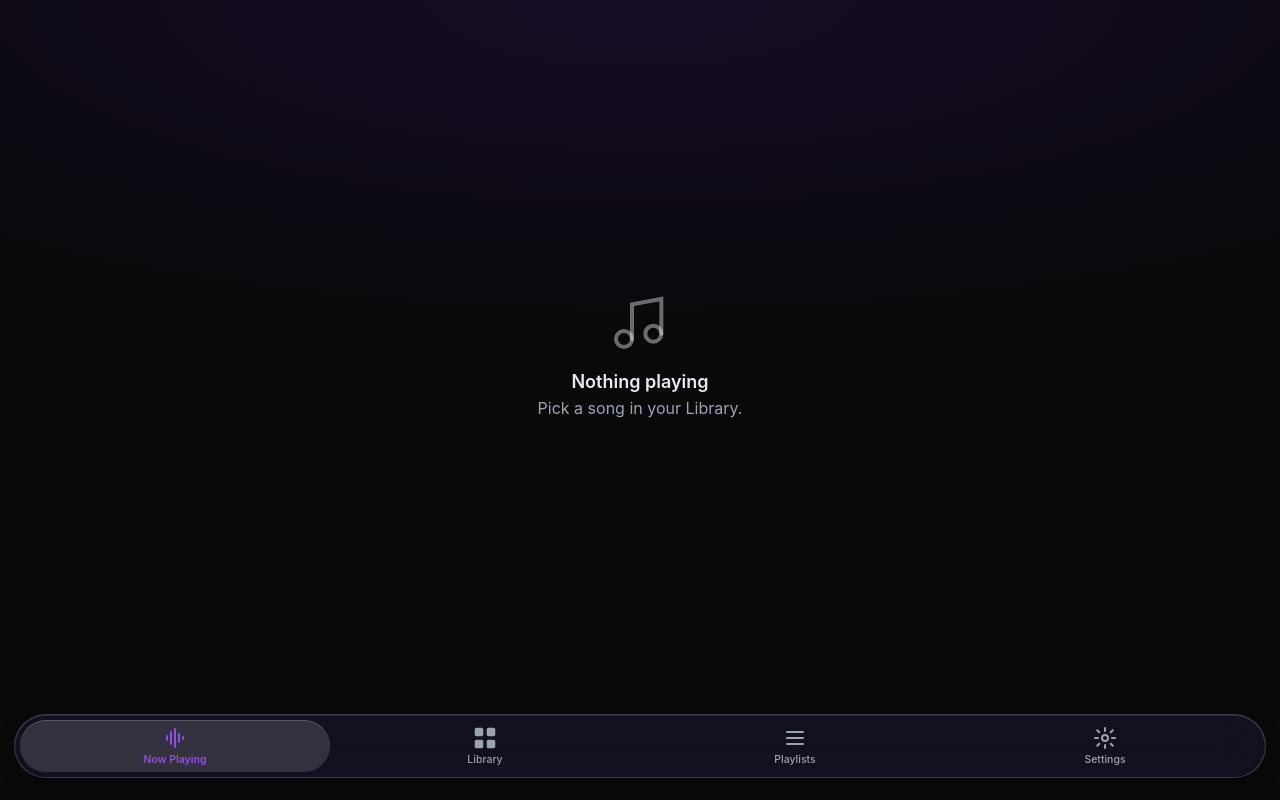
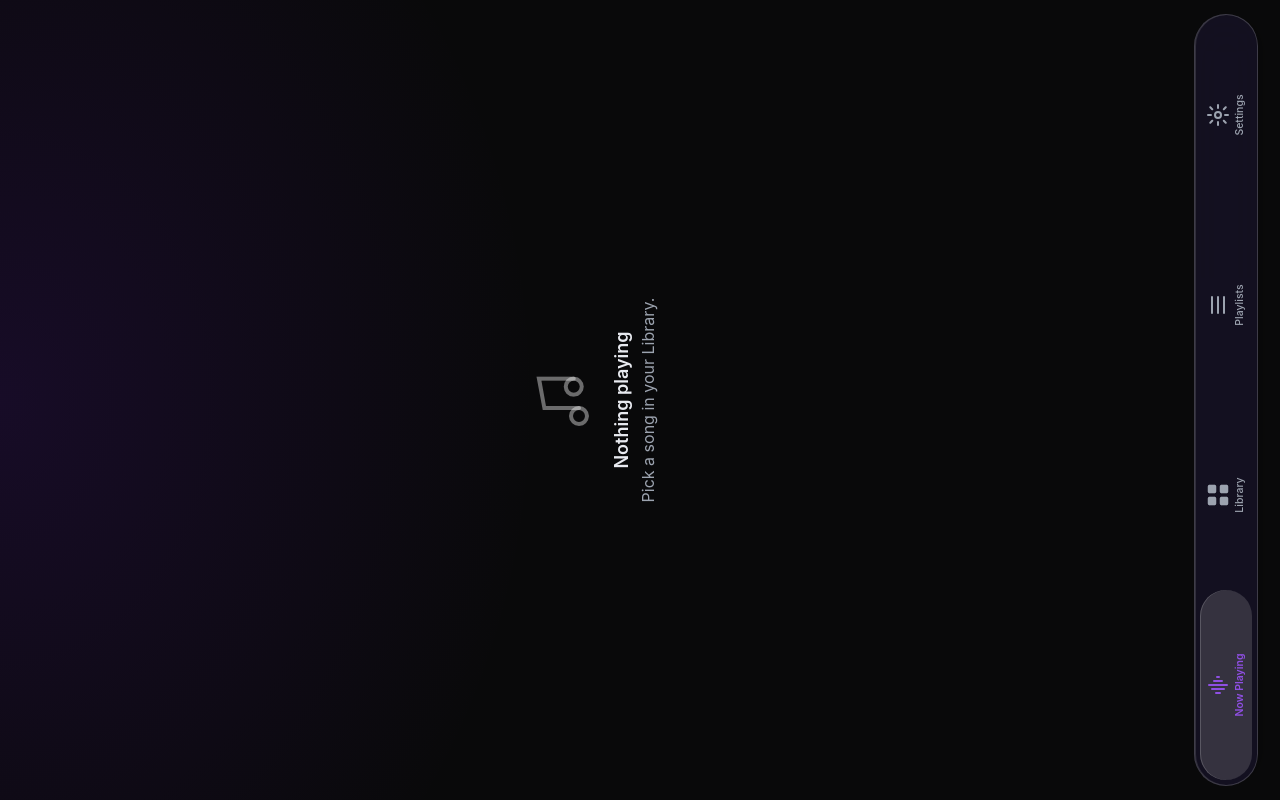
Before and after one commit to Spookly11/groove, a plain HTML site: page index.html in a window 1280 px wide. Both pictures are taken after a click on the button "Now Playing". Drawn offline with Linux system fonts and the light colour scheme.

Commit message:
Add files via upload

```diff
--- a/app.js
+++ b/app.js
@@ -14,6 +14,49 @@ const fmtBytes = (n) => (n >= 1e9 ? (n / 1e9).toFixed(2) + ' GB' : (n / 1e6).toF
 const extOf = (name, fallback) => { const m = /\.([a-z0-9]{2,5})$/i.exec(name || ''); return m ? m[1].toLowerCase() : fallback; };
 const AUDIO_TYPES = { mp3: 'audio/mpeg', m4a: 'audio/mp4', aac: 'audio/aac', wav: 'audio/wav', flac: 'audio/flac', ogg: 'audio/ogg' };
 const IMG_TYPES = { png: 'image/png', jpg: 'image/jpeg', jpeg: 'image/jpeg', webp: 'image/webp', gif: 'image/gif' };
+
+// ---------- portrait only ----------
+// iOS does not let home screen web apps lock rotation, so when the phone turns sideways the whole app is
+// turned back the other way: it stays upright to the phone like a portrait-only app, and taps still line up.
+const ROT = { mode: 0, W: 0, H: 0 }; // mode 0 = upright, 90 / -90 = turned back
+function lockPortrait() {
+  const root = $('root'); if (!root) return;
+  const W = window.innerWidth, H = window.innerHeight;
+  let ang = 0;
+  if (W > H) {
+    ang = screen.orientation && typeof screen.orientation.angle === 'number' ? screen.orientation.angle : (typeof window.orientation === 'number' ? window.orientation : 90);
+    ang = ((ang % 360) + 360) % 360 === 270 ? -90 : 90;
+  }
+  ROT.mode = ang; ROT.W = W; ROT.H = H;
+  if (!ang) {
+    root.style.cssText = '';
+    root.style.setProperty('--app-h', H + 'px');
+    return;
+  }
+  // portrait-shaped box: as wide as the screen is tall, as tall as it is wide
+  root.style.cssText = 'inset:auto;left:0;top:0;width:' + H + 'px;height:' + W + 'px;transform:' +
+    (ang === 90 ? 'translateY(' + H + 'px) rotate(-90deg)' : 'translateX(' + W + 'px) rotate(90deg)');
+  root.style.setProperty('--app-h', W + 'px');
+  // the notch is on the side that is now the app's top; the home bar no longer sits under the tab bar
+  root.style.setProperty('--safe-t', ang === 90 ? 'env(safe-area-inset-left, 0px)' : 'env(safe-area-inset-right, 0px)');
+  root.style.setProperty('--safe-b', '12px');
+}
+// screen point -> point inside the (possibly turned) app
+function toLocal(X, Y) {
+  if (ROT.mode === 90) return { x: ROT.H - Y, y: X };
+  if (ROT.mode === -90) return { x: Y, y: ROT.W - X };
+  return { x: X, y: Y };
+}
+function localRect(el) {
+  const r = el.getBoundingClientRect(); const a = toLocal(r.left, r.top), b = toLocal(r.right, r.bottom);
+  const left = Math.min(a.x, b.x), right = Math.max(a.x, b.x);
+  return { left, right, width: right - left };
+}
+const localX = (e) => toLocal(e.clientX, e.clientY).x;
+lockPortrait();
+window.addEventListener('resize', lockPortrait);
+window.addEventListener('orientationchange', () => setTimeout(lockPortrait, 250));
+if (screen.orientation && screen.orientation.addEventListener) screen.orientation.addEventListener('change', () => setTimeout(lockPortrait, 50));
 
 const I = {
   note: '<svg width="20" height="20" viewBox="0 0 24 24" fill="none" stroke="currentColor" stroke-width="2" stroke-linecap="round"><path d="M9 18V5l11-2v13"/><circle cx="6" cy="18" r="3"/><circle cx="17" cy="16" r="3"/></svg>',
@@ -458,31 +501,36 @@ function selectTab(tab) {
   }
   show(tab);
 }
-function moveHighlight() { const i = Math.max(0, TABS.indexOf(V.tab)); $('nav-hl').style.transform = 'translateX(' + (i * 100) + '%)'; }
+let hlPlaced = false;
+function moveHighlight() {
+  const hl = $('nav-hl'); const i = Math.max(0, TABS.indexOf(V.tab));
+  if (!hlPlaced) { hl.style.transition = 'none'; hl.style.transform = 'translateX(' + (i * 100) + '%)'; void hl.offsetWidth; hl.style.transition = ''; hlPlaced = true; return; }
+  hl.style.transform = 'translateX(' + (i * 100) + '%)';
+}
 // press and slide across the tab bar: a glass lens follows your finger; let go to open that tab
 (() => {
   const nav = $('nav'), lens = $('nav-lens'), btns = Array.from(nav.querySelectorAll('button'));
   let down = false, startX = 0, moved = false;
-  const idxAt = (x) => { const r = nav.getBoundingClientRect(); const w = (r.width - 10) / 4; return Math.min(3, Math.max(0, Math.floor((x - r.left - 5) / w))); };
+  const idxAt = (x) => { const r = localRect(nav); const w = (r.width - 10) / 4; return Math.min(3, Math.max(0, Math.floor((x - r.left - 5) / w))); };
   const place = (x) => {
-    const r = nav.getBoundingClientRect(); const w = (r.width - 10) / 4 + 18;
+    const r = localRect(nav); const w = (r.width - 10) / 4 + 18;
     lens.style.width = w + 'px';
     const left = Math.min(r.width - w + 9, Math.max(-9, x - r.left - w / 2));
     lens.style.left = left + 'px';
     const hot = idxAt(x); btns.forEach((b, i) => b.classList.toggle('hot', i === hot));
   };
   nav.addEventListener('pointerdown', (e) => {
-    down = true; moved = false; startX = e.clientX;
+    down = true; moved = false; startX = localX(e);
     try { nav.setPointerCapture(e.pointerId); } catch (err) {}
-    const r = nav.getBoundingClientRect(); const w = (r.width - 10) / 4;
-    place(r.left + 5 + w * (idxAt(e.clientX) + 0.5));
+    const r = localRect(nav); const w = (r.width - 10) / 4;
+    place(r.left + 5 + w * (idxAt(localX(e)) + 0.5));
     nav.classList.add('drag');
   });
-  nav.addEventListener('pointermove', (e) => { if (!down) return; if (Math.abs(e.clientX - startX) > 4) moved = true; if (moved) place(e.clientX); });
+  nav.addEventListener('pointermove', (e) => { if (!down) return; if (Math.abs(localX(e) - startX) > 4) moved = true; if (moved) place(localX(e)); });
   const end = (e, cancel) => {
     if (!down) return; down = false;
     nav.classList.remove('drag'); btns.forEach((b) => b.classList.remove('hot'));
-    if (!cancel) selectTab(TABS[idxAt(e.clientX)]);
+    if (!cancel) selectTab(TABS[idxAt(localX(e))]);
   };
   nav.addEventListener('pointerup', (e) => end(e, false));
   nav.addEventListener('pointercancel', (e) => end(e, true));
@@ -640,11 +688,11 @@ $('p-now').addEventListener('click', (e) => {
 let seeking = false;
 function bindSeek() {
   const el = $('seek'); if (!el) return;
-  const pct = (x) => { const r = el.getBoundingClientRect(); return Math.min(1, Math.max(0, (x - r.left) / r.width)); };
+  const pct = (x) => { const r = localRect(el); return Math.min(1, Math.max(0, (x - r.left) / r.width)); };
   const paint = (f) => { $('seek-fill').style.width = (f * 100) + '%'; $('seek-knob').style.left = (f * 100) + '%'; $('t-cur').textContent = fmtTime(f * (audio.duration || 0)); };
-  el.addEventListener('pointerdown', (e) => { if (!isFinite(audio.duration)) return; seeking = true; el.classList.add('drag'); el.setPointerCapture(e.pointerId); paint(pct(e.clientX)); });
-  el.addEventListener('pointermove', (e) => { if (seeking) paint(pct(e.clientX)); });
-  const end = (e) => { if (!seeking) return; seeking = false; el.classList.remove('drag'); const f = pct(e.clientX); if (isFinite(audio.duration)) { held = null; audio.currentTime = f * audio.duration; } };
+  el.addEventListener('pointerdown', (e) => { if (!isFinite(audio.duration)) return; seeking = true; el.classList.add('drag'); el.setPointerCapture(e.pointerId); paint(pct(localX(e))); });
+  el.addEventListener('pointermove', (e) => { if (seeking) paint(pct(localX(e))); });
+  const end = (e) => { if (!seeking) return; seeking = false; el.classList.remove('drag'); const f = pct(localX(e)); if (isFinite(audio.duration)) { held = null; audio.currentTime = f * audio.duration; } };
   el.addEventListener('pointerup', end); el.addEventListener('pointercancel', () => { seeking = false; el.classList.remove('drag'); });
 }
 function updateTime() {
--- a/index.html
+++ b/index.html
@@ -17,8 +17,6 @@
   --accent: #6f1ddb; --on-accent: #fff; --accent-text: color-mix(in srgb, var(--accent) 78%, white);
   --text: #e8eaf0; --dim: #9ca3af; --dim2: #b4b8c4; --danger: #f87171;
   --safe-t: env(safe-area-inset-top, 0px); --safe-b: env(safe-area-inset-bottom, 0px);
-  --nav-gap: calc(max(var(--safe-b), 12px) + 10px);
-  --nav-h: calc(64px + var(--nav-gap));
   --mini-h: 62px;
   font-family: -apple-system, BlinkMacSystemFont, "SF Pro Text", Inter, system-ui, sans-serif;
 }
@@ -28,6 +26,9 @@ button { font: inherit; color: inherit; border: 0; background: none; padding: 0;
 input, textarea { font: inherit; color: inherit; -webkit-user-select: text; user-select: text; }
 svg { display: block; flex: none; }
 [hidden] { display: none !important; }
+/* everything lives in #root; if the phone is turned sideways, #root is turned back so Groove stays upright like a portrait-only app */
+#root { position: fixed; inset: 0; overflow: hidden; transform-origin: 0 0; }
+:root, #root { --nav-gap: calc(max(var(--safe-b), 12px) + 10px); --nav-h: calc(64px + var(--nav-gap)); }
 
 /* background: the active theme's picture, darkened */
 #bg { position: fixed; inset: 0; z-index: 0; background: #09090a center/cover no-repeat; }
@@ -105,7 +106,7 @@ h1 { margin: 0; font-size: 32px; font-weight: 700; letter-spacing: -0.02em; }
 .np-from { text-align: center; min-width: 0; flex: 1; padding: 0 8px; }
 .np-from .k { font-size: 11px; color: var(--dim); letter-spacing: 0.08em; text-transform: uppercase; }
 .np-from .v { font-size: 14px; font-weight: 600; margin-top: 2px; white-space: nowrap; overflow: hidden; text-overflow: ellipsis; }
-.np-cover { margin: 22px auto 0; width: min(100%, calc(100vh - 480px), calc(100dvh - 480px)); min-width: 160px; aspect-ratio: 1; border-radius: 20px; background: rgba(255,255,255,0.08) center/cover no-repeat; box-shadow: 0 24px 60px rgba(0,0,0,0.55); display: flex; align-items: center; justify-content: center; }
+.np-cover { margin: 22px auto 0; width: min(100%, calc(var(--app-h, 100dvh) - 480px)); min-width: 160px; aspect-ratio: 1; border-radius: 20px; background: rgba(255,255,255,0.08) center/cover no-repeat; box-shadow: 0 24px 60px rgba(0,0,0,0.55); display: flex; align-items: center; justify-content: center; }
 .np-cover.has svg { display: none; }
 .np-info { margin-top: 26px; display: flex; align-items: center; justify-content: space-between; gap: 12px; }
 .np-title { font-size: 24px; font-weight: 700; letter-spacing: -0.01em; overflow: hidden; text-overflow: ellipsis; display: -webkit-box; -webkit-line-clamp: 2; -webkit-box-orient: vertical; }
@@ -186,7 +187,7 @@ h1 { margin: 0; font-size: 32px; font-weight: 700; letter-spacing: -0.02em; }
 /* sheets, dialogs, toast */
 #scrim { position: fixed; inset: 0; z-index: 20; background: rgba(0,0,0,0.35); opacity: 0; pointer-events: none; transition: opacity .2s; }
 #scrim.show { opacity: 1; pointer-events: auto; }
-.sheet { position: fixed; z-index: 21; left: 8px; right: 8px; bottom: calc(var(--safe-b) + 8px); border-radius: 26px; padding: 8px; transform: translateY(calc(100% + 80px)); transition: transform .28s cubic-bezier(.2,.8,.2,1); max-height: 80vh; overflow-y: auto;
+.sheet { position: fixed; z-index: 21; left: 8px; right: 8px; bottom: calc(var(--safe-b) + 8px); border-radius: 26px; padding: 8px; transform: translateY(calc(100% + 80px)); transition: transform .28s cubic-bezier(.2,.8,.2,1); max-height: calc(var(--app-h, 100dvh) * 0.8); overflow-y: auto;
   background: color-mix(in srgb, var(--accent) 7%, rgba(20,30,34,0.62)); border: 1px solid rgba(255,255,255,0.18); -webkit-backdrop-filter: blur(26px) saturate(1.3); backdrop-filter: blur(26px) saturate(1.3);
   box-shadow: 0 24px 40px rgba(0,0,0,0.25), inset -5px -4px 40px rgba(0,0,0,0.12); }
 .sheet:not(.show) { visibility: hidden; transition: transform .28s cubic-bezier(.2,.8,.2,1), visibility 0s .28s; }
@@ -225,6 +226,7 @@ h1 { margin: 0; font-size: 32px; font-weight: 700; letter-spacing: -0.02em; }
 </style>
 </head>
 <body class="no-bg">
+<div id="root">
 <div id="bg"></div>
 <div id="app">
   <section class="page" id="p-now" hidden></section>
@@ -256,6 +258,7 @@ h1 { margin: 0; font-size: 32px; font-weight: 700; letter-spacing: -0.02em; }
 <input type="file" id="f-zip" accept=".zip,application/zip,application/x-zip-compressed" hidden>
 <audio id="a1" preload="auto"></audio>
 <audio id="a2" preload="auto"></audio>
+</div>
 <script src="app.js"></script>
 </body>
 </html>
--- a/sw.js
+++ b/sw.js
@@ -1,5 +1,5 @@
 // Keeps a copy of the app on the phone so it opens offline. Songs are stored separately (IndexedDB).
-const CACHE = 'groove-v9';
+const CACHE = 'groove-v10';
 const FILES = ['./', 'index.html', 'app.js', 'manifest.webmanifest', 'icon-180.png', 'icon-192.png', 'icon-512.png'];
 self.addEventListener('install', (e) => { e.waitUntil(caches.open(CACHE).then((c) => c.addAll(FILES))); self.skipWaiting(); });
 self.addEventListener('activate', (e) => {
```
